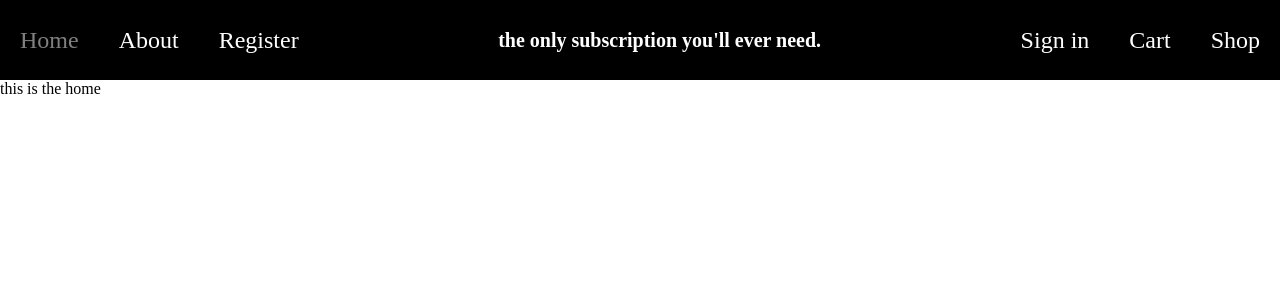
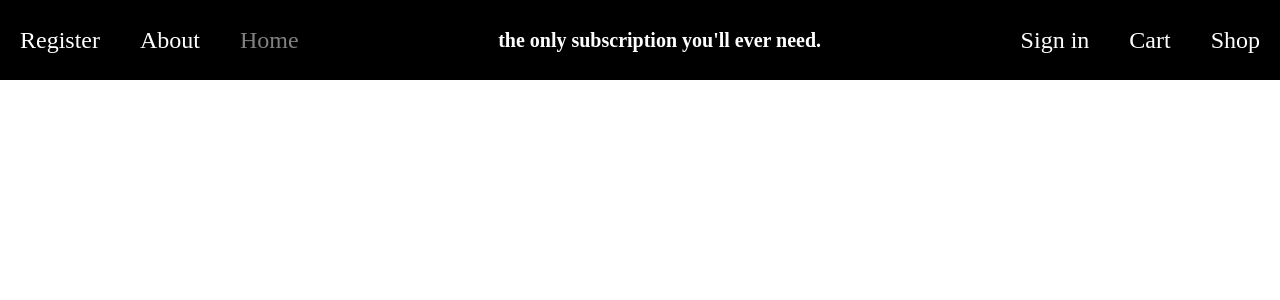
Before and after one commit to vianneychin/Subscribe-to-Smells-That-Matter, a React (Create React App) app: page / in a window 1280 px wide. Shown: the top 300 px of the page. Built offline with nearby package versions, Linux system fonts and the light colour scheme.

Commit message:
boilerplate for Home page

```diff
--- a/src/Components/Home/Home.jsx
+++ b/src/Components/Home/Home.jsx
@@ -1,8 +1,19 @@
 import React from 'react'
+import { StyledHome } from './styledHome'
 
 const Home = () => {
   return (
-    <div>this is the home</div>
+    <StyledHome>
+      <div>
+
+      </div>
+      <div>
+
+      </div>
+      <div>
+
+      </div>
+    </StyledHome>
   )
 }
 
--- /dev/null
+++ b/src/Components/Home/styledHome.js
@@ -0,0 +1,5 @@
+import styled from 'styled-components'
+
+export const StyledHome = styled.div`
+  background-color: red;
+`
--- a/src/Components/NavBar/Navbar.jsx
+++ b/src/Components/NavBar/Navbar.jsx
@@ -5,10 +5,14 @@
 const NavBar = () => {
   return (
     <Nav>
-      <NavLink exact to="/" activeStyle={{color: 'grey'}}>Home</NavLink>
-      <NavLink to="/about" activeStyle={{color: 'grey'}}>About</NavLink>
       <NavLink to="/register" activeStyle={{color: 'grey'}}>
         Register
+      </NavLink>
+      <NavLink to="/about" activeStyle={{color: 'grey'}}>
+        About
+      </NavLink>
+      <NavLink exact to="/" activeStyle={{color: 'grey'}}>
+        Home
       </NavLink>
       <h1>
         the only subscription you'll ever need.
```
